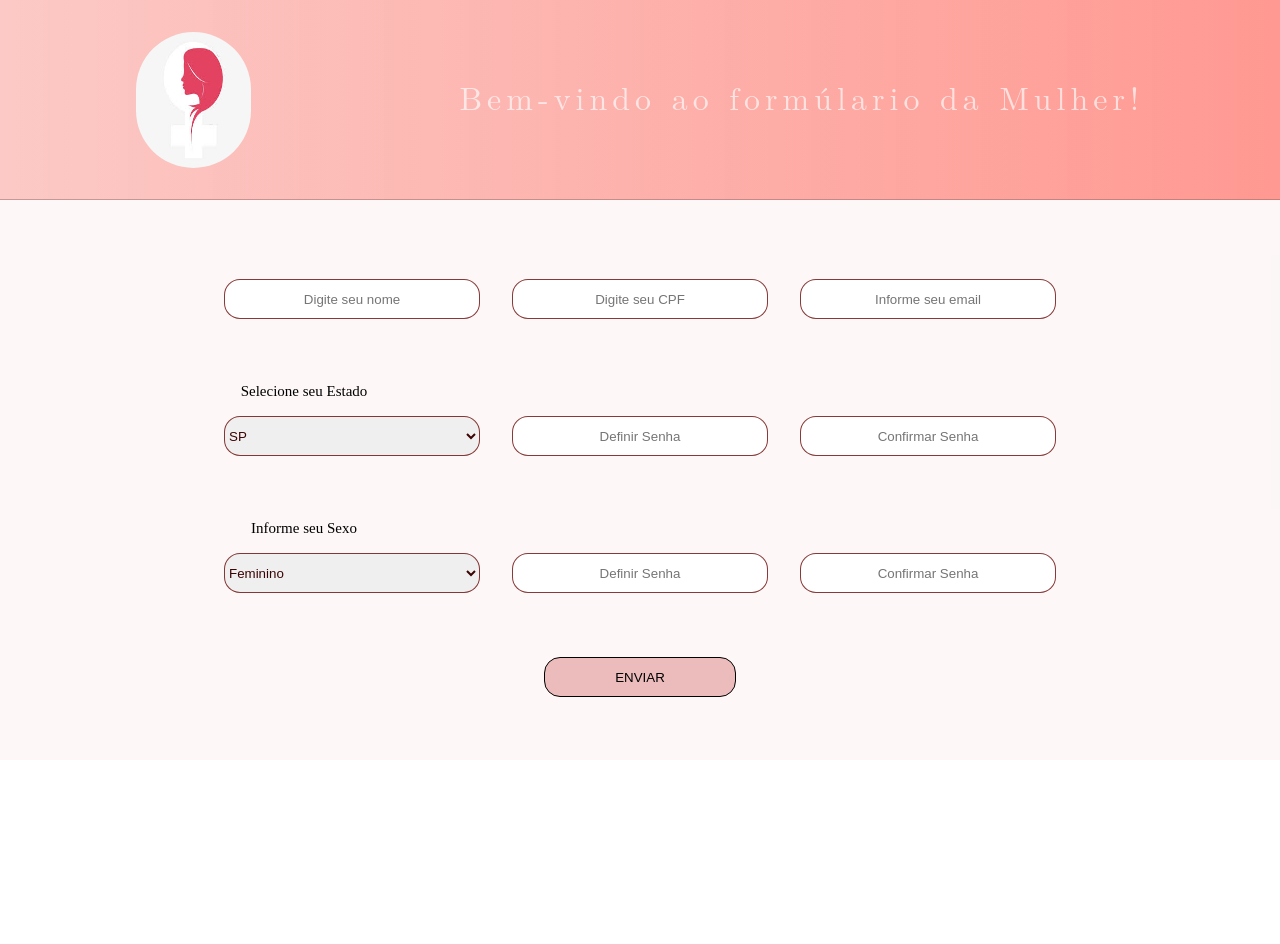
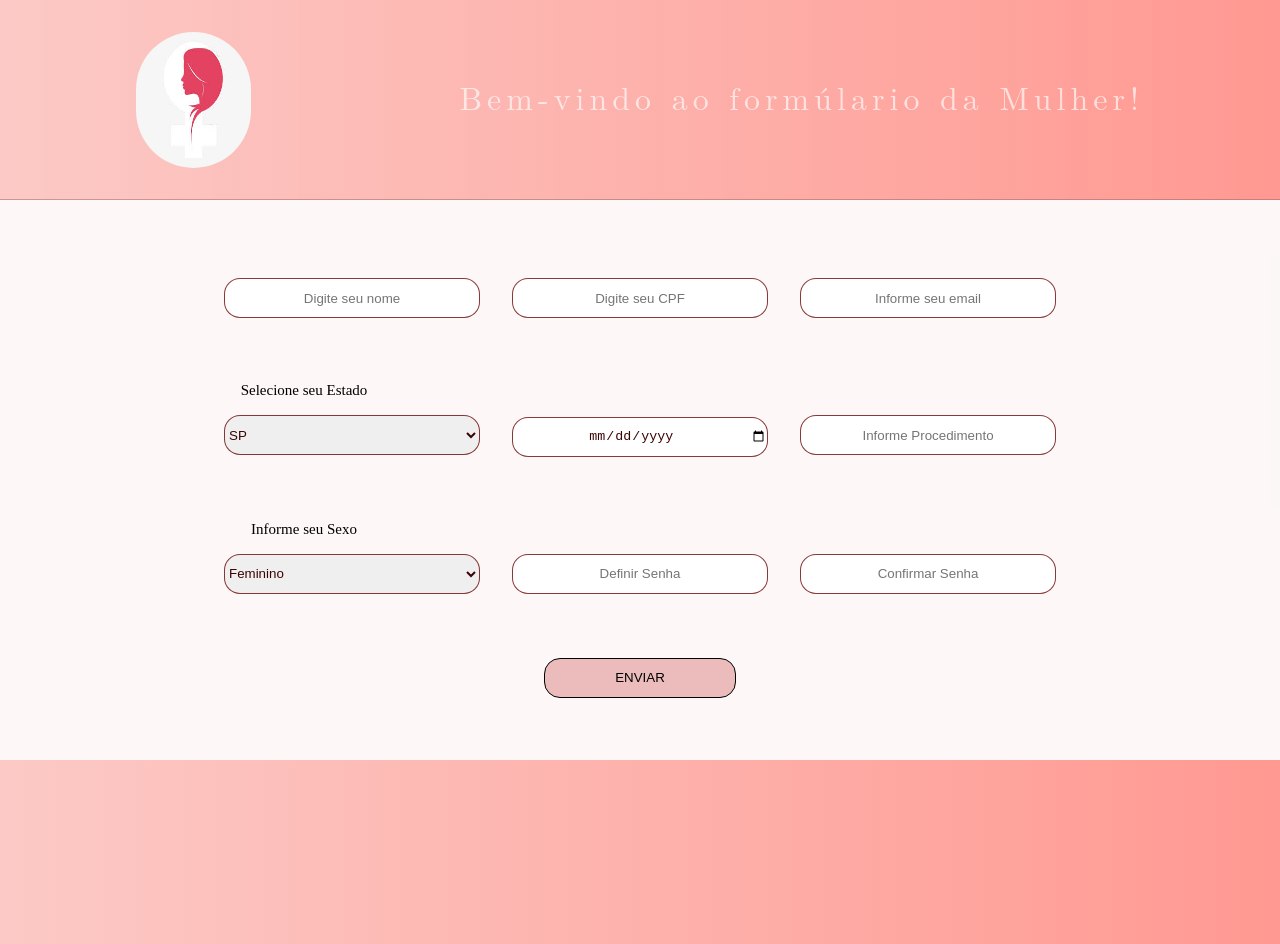
Before and after one commit to gooncalvesgaby/newform, a React (Vite) app: page / in a window 1280 px wide. Before the commit the page ends 800 px from the top, so only its background shows below. Built offline with nearby package versions, Linux system fonts and the light colour scheme.

Commit message:
alterando inputs

```diff
--- a/src/Components/Footer/footerStyle.jsx
+++ b/src/Components/Footer/footerStyle.jsx
@@ -1,5 +1,10 @@
 import styled from "styled-components"
 
 export const Footer = styled.div`
-
+height: 23vh;
+width: 100vw;
+display: flex;
+justify-content: space-around;
+align-items: center;
+background: linear-gradient(to right, #f9989185, #ff4f4294);
 `
--- a/src/Components/Main/main.jsx
+++ b/src/Components/Main/main.jsx
@@ -20,8 +20,8 @@ function Main() {
                             <option>BA</option>
                             <option>CE</option>
                         </S.Select>
-                    <S.Input type="password" placeholder="Definir Senha" />
-                    <S.Input type="password" placeholder="Confirmar Senha" />
+                    <S.Input type="date" placeholder="Data Procedimento" />
+                    <S.Input type="text" placeholder="Informe Procedimento" />
                 </div>
                 <div>
                     <S.Label>
@@ -35,7 +35,7 @@ function Main() {
                     <S.Input type="password" placeholder="Confirmar Senha" />
                 </div>
                 <S.Container>
-                    <S.Button>ENVIAR</S.Button>
+                    <S.Button type="submit">ENVIAR</S.Button>
                 </S.Container>
             </S.Section>
         </S.Form>
```
